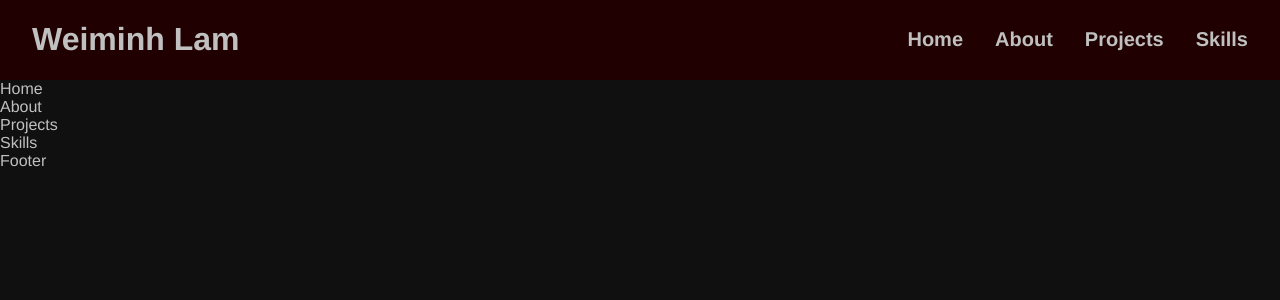
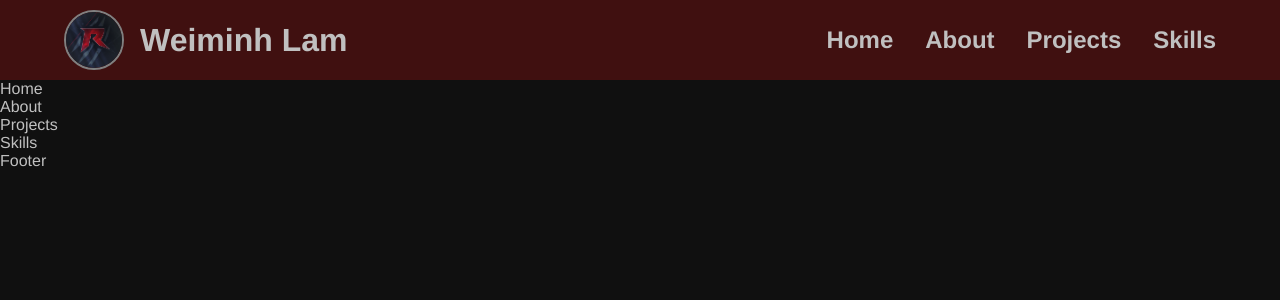
Before and after one commit to RedRaptor10/portfolio-original, a React (Create React App) app: page / in a window 1280 px wide. Shown: the top 300 px of the page. Built offline with nearby package versions, Linux system fonts and the light colour scheme.

Commit message:
Style header

```diff
--- a/src/components/Header.js
+++ b/src/components/Header.js
@@ -1,7 +1,12 @@
+import avatar from '../assets/avatar.png';
+
 const Header = () => {
     return (
         <header>
-            <h1 className="title">Weiminh Lam</h1>
+            <a className="header-left" href="#home">
+                <img className="avatar" src={avatar} alt="Weiminh Lam"></img>
+                <h1 className="title">Weiminh Lam</h1>
+            </a>
             <ul className="nav">
                 <li><a href="#home">Home</a></li>
                 <li><a href="#about">About</a></li>
--- a/src/styles/style.css
+++ b/src/styles/style.css
@@ -1,6 +1,6 @@
 :root {
-    --primary-color: rgb(32, 0, 0);
-    --secondary-color: rgb(0, 0, 32);
+    --primary-color: rgb(64, 16, 16);
+    --secondary-color: rgb(16, 16, 64);
     --tertiary-color: rgb(16, 16, 16);
     --background-color: rgb(16, 16, 16);
     --color: rgb(192, 192, 192);
@@ -9,6 +9,7 @@
 a {
     color: unset;
     text-decoration: unset;
+    transition: 0.2s;
 }
 
 body {
@@ -18,19 +19,60 @@ body {
     margin: 0;
 }
 
+/* Header */
 header {
     display: flex;
     justify-content: space-between;
     align-items: center;
+    position: sticky;
+    top: 0;
     background: var(--primary-color);
-    padding: 0 32px;
+    height: 10vh;
+    padding: 0 64px;
+}
+
+header .header-left {
+    display: flex;
+    align-items: center;
+    height: 100%;
+}
+
+header .avatar {
+    width: auto;
+    height: 75%;
+    border: 2px solid rgb(128, 128, 128);
+    border-radius: 50%;
+    margin-right: 16px;
+    box-sizing: border-box;
+    transition: 0.2s;
+}
+
+header .avatar:hover {
+    border: 2px solid #fff;
+}
+
+header .title {
+    user-select: none;
+    transition: 0.2s;
+}
+
+header .title:hover {
+    color: #fff;
 }
 
 header .nav {
     display: flex;
     list-style-type: none;
-    font-size: 20px;
+}
+
+header .nav li {
+    font-size: 24px;
     font-weight: bold;
+    user-select: none;
+}
+
+header .nav li:hover {
+    color: #fff;
 }
 
 header .nav li:not(:last-child) {
```
Also changed, not shown: src/assets/avatar.png (added).
